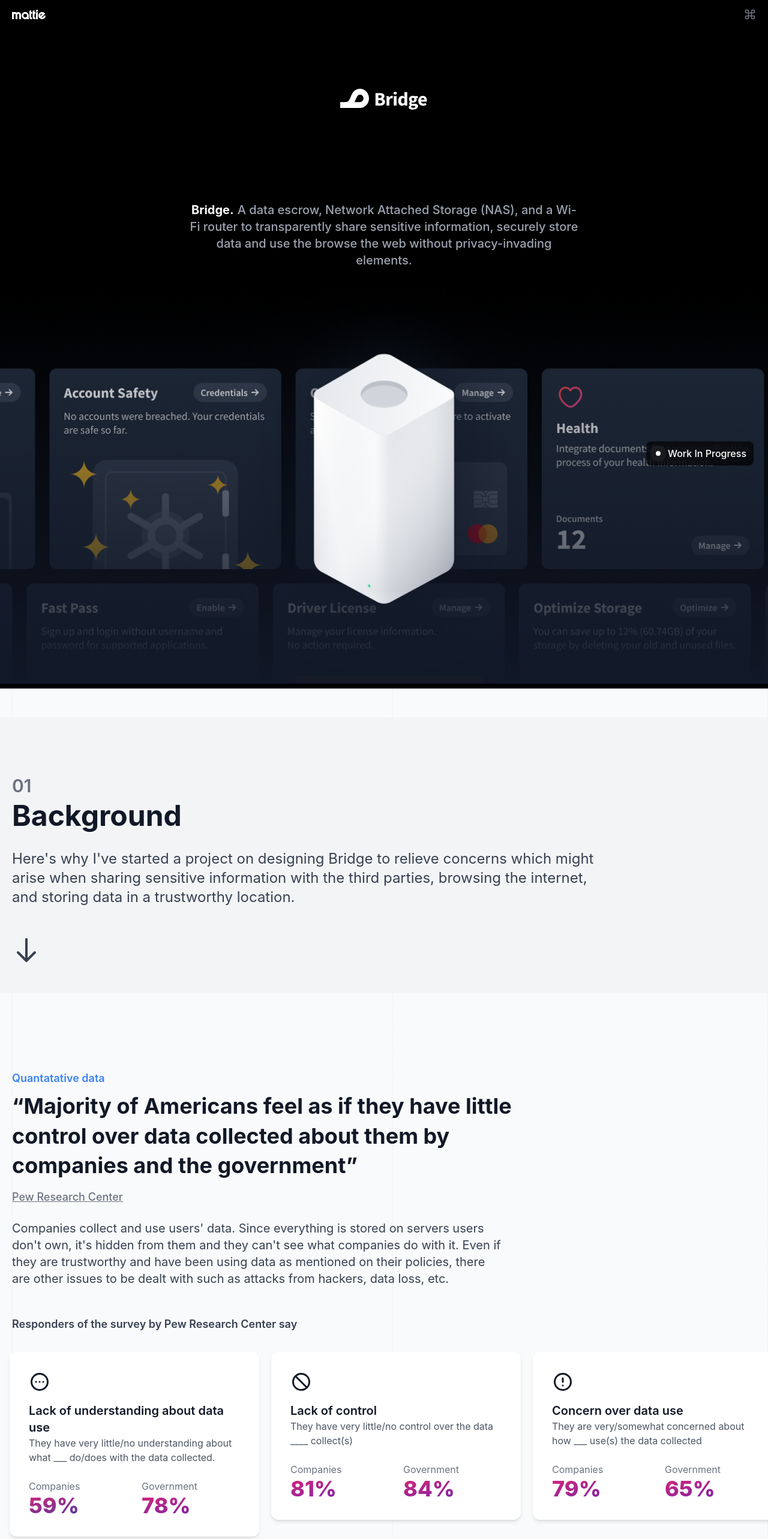
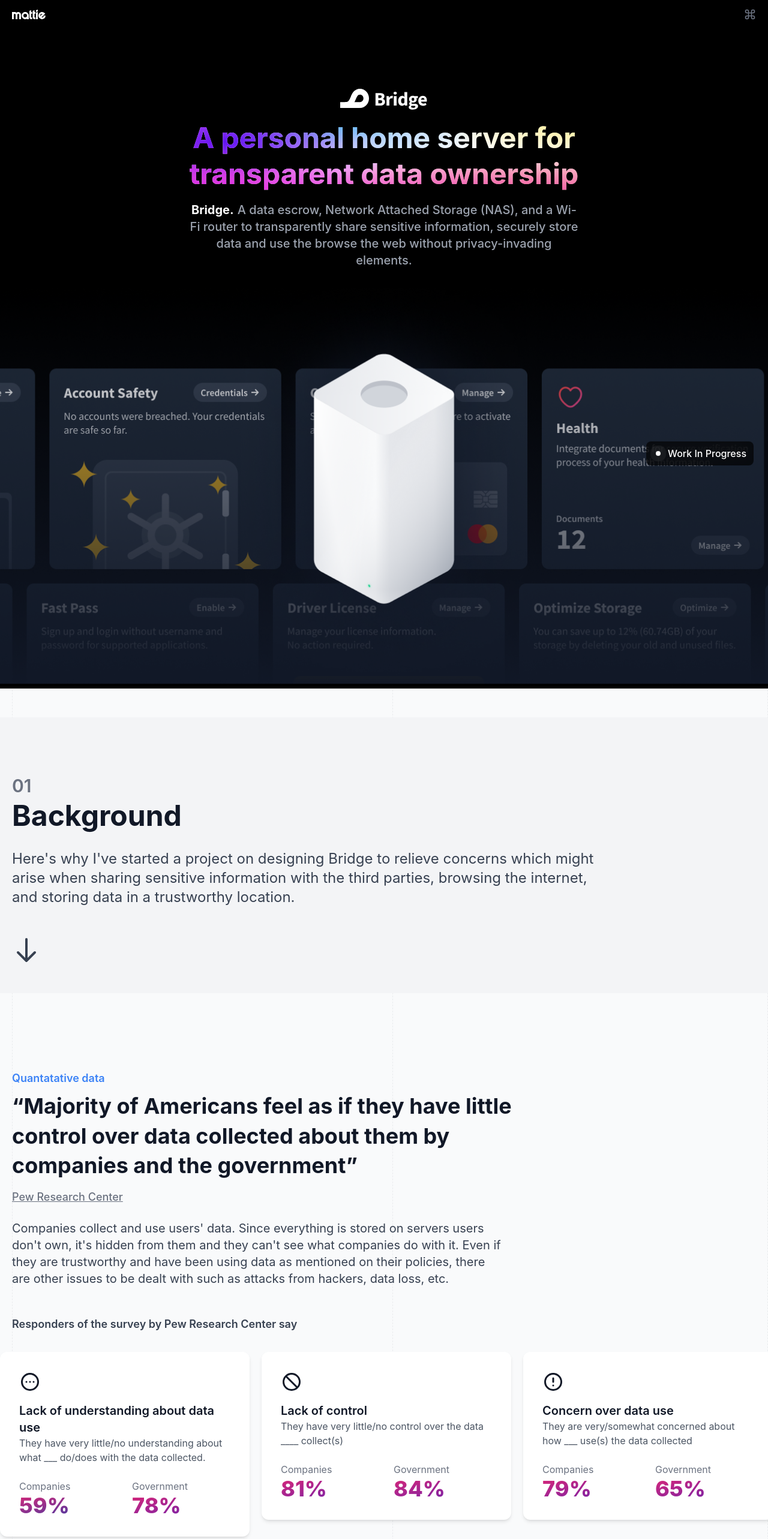
Before and after one commit to mattiel/portfolio, a Next.js app: page /projects/bridge in a window 1280 px wide. Shown: the top 2566 px of the page at 60% size. Built offline with nearby package versions, Linux system fonts and the light colour scheme.

Commit message:
Chat and custom css added

```diff
--- a/styles/globals.css
+++ b/styles/globals.css
@@ -91,13 +91,9 @@ a {
   @apply mr-5
 }
 
-.scroller-item > * {
-  @apply transform translate-x-4
-}
-
 @screen xl {
   .scroller-item > * {
-    transform: translateX(calc((100vw - 80rem) / 2 + 1rem))
+    transform: translateX(calc((100vw - 80rem) / 2))
   }
 }
 
@@ -148,6 +144,32 @@ a {
     @apply bg-white rounded-full w-2 h-2
   }
 
+  .chat-container {
+    @apply h-96 w-full relative py-4 px-6 overflow-y-auto
+  }
+
+  .smooth-edge-b {
+    @apply relative
+  }
+
+  .smooth-edge-b::after {
+    content: '';
+    background: linear-gradient(to top, #fff 0%, rgba(255, 255, 255, 0) 100%);
+    @apply absolute left-0 bottom-0 w-full h-8
+  }
+
+  .bridge-hero-text {
+    background: radial-gradient(183.73% 98.84% at 34.67% 136.05%, #EC07D5 0%, rgba(255, 236, 254, 0) 100%),
+                radial-gradient(87.33% 493.89% at -36.67% 22.09%, #A207EC 0%, rgba(244, 187, 242, 0) 100%),
+                radial-gradient(31.98% 51.16% at 8.67% 30.23%, rgba(29, 25, 250, 0.95) 0%, rgba(13, 240, 255, 0) 100%, rgba(4, 44, 255, 0) 100%),
+                radial-gradient(28.67% 162.12% at 10% 46.51%, #F2A4EE 0%, rgba(244, 187, 242, 0) 100%),
+                radial-gradient(37.8% 60.47% at 28% -25.58%, #19ECFA 0%, rgba(13, 240, 255, 0) 100%, rgba(13, 240, 255, 0) 100%),
+                radial-gradient(44.67% 65.66% at 104.67% -3.49%, #FEE97C 0%, rgba(255, 232, 26, 0) 97.79%),
+                radial-gradient(63.33% 93.11% at 87.33% 127.91%, #FB9F33 0%, rgba(255, 122, 26, 0) 97.79%),
+                radial-gradient(67.15% 125.58% at 40.67% 3.49%, #8BBFFC 0%, rgba(255, 255, 255, 0) 55.43%),
+                linear-gradient(0deg, #FFFFFF, #FFFFFF);
+  }
+
   @keyframes pulse-white {
     0% {
       transform: scale(0.95);
```
